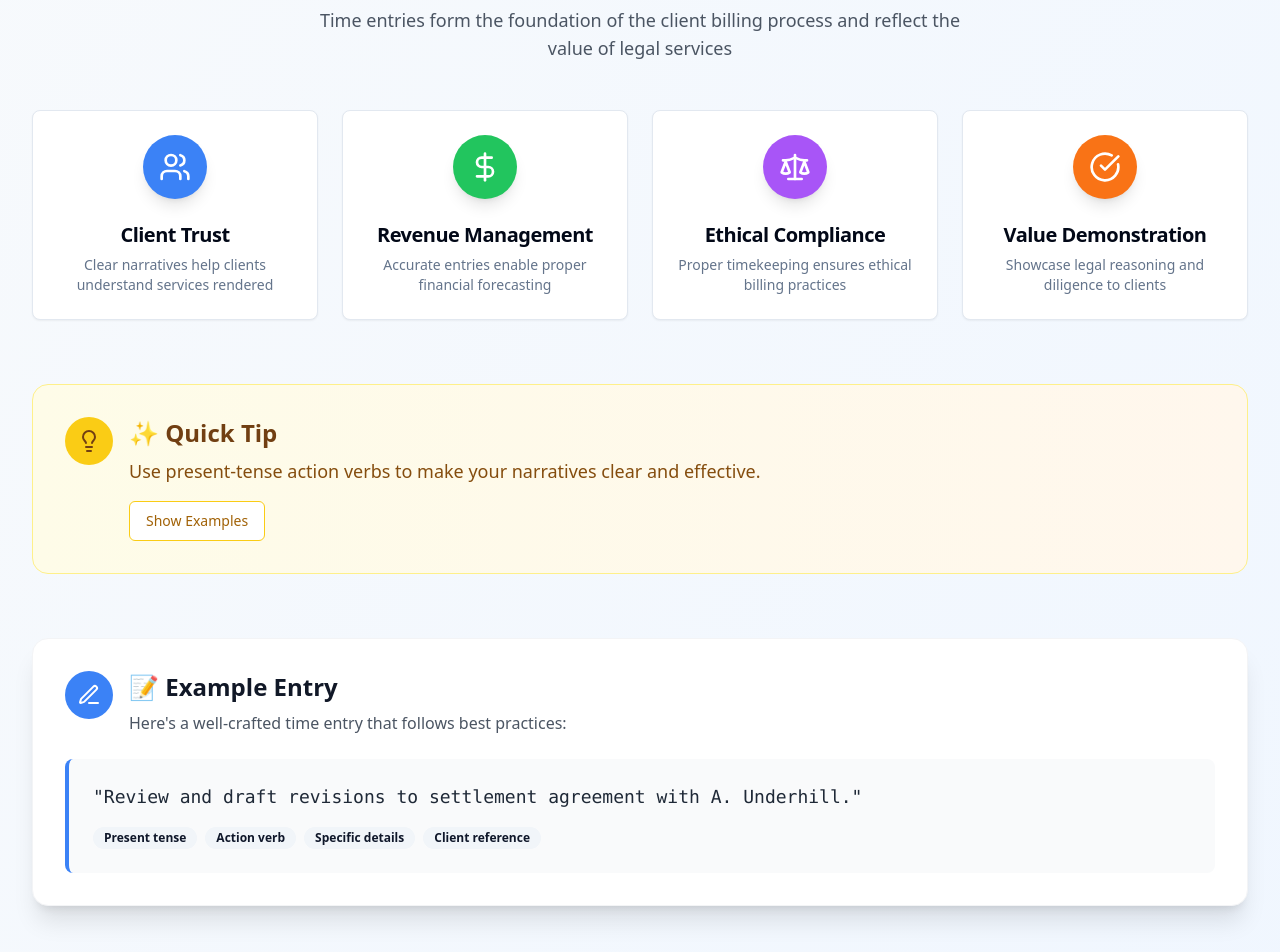
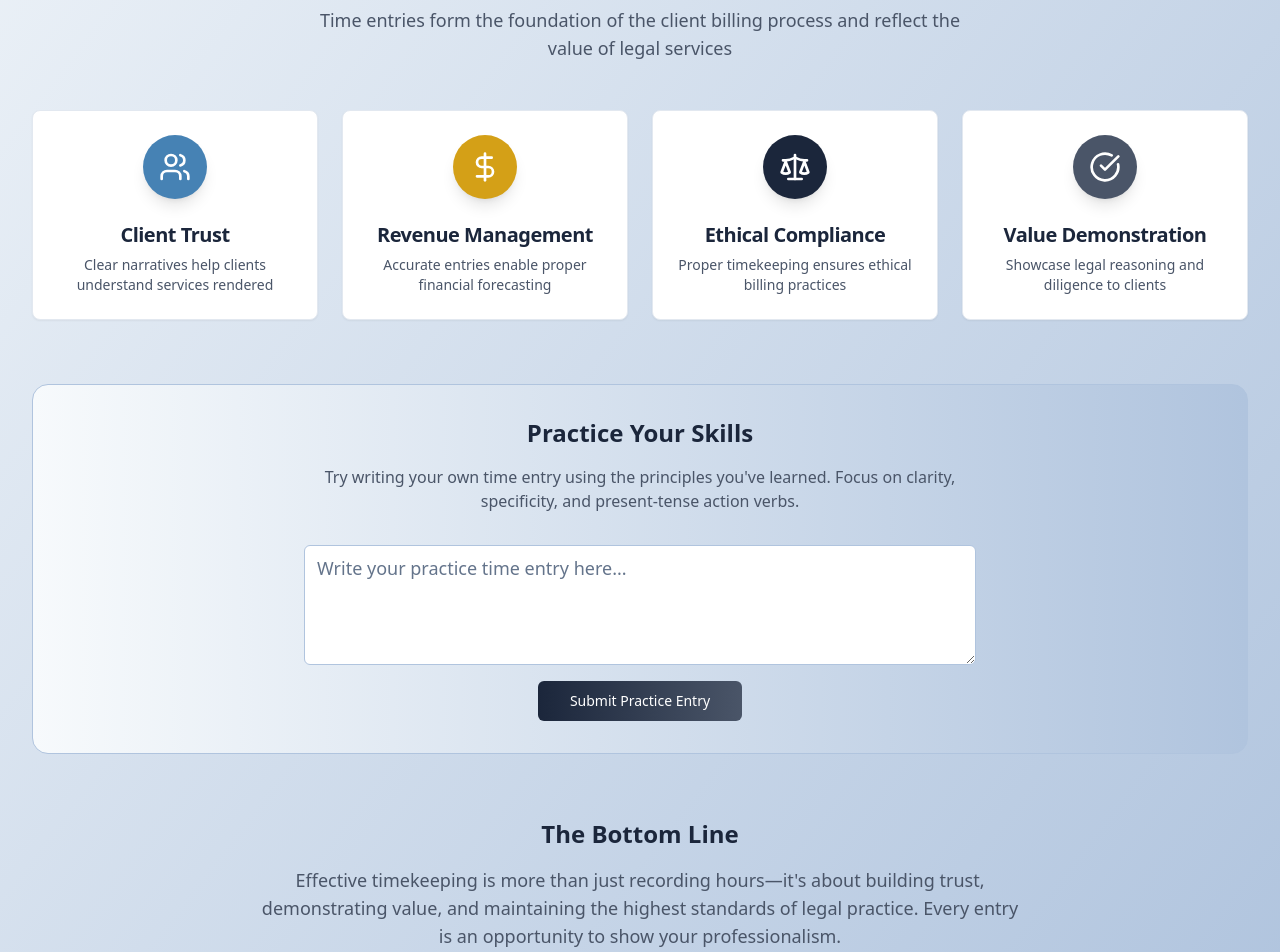
Before and after one commit to tmcleantrain/time-entry-clarity, a React (Vite) app: page / in a window 1280 px wide. Shown: the part 660-1612 px from the top of the page. Built offline with nearby package versions, Linux system fonts and the light colour scheme.

Commit message:
Remove quick tip and example entry
Refactor the interactive guide to remove the quick tip and example entry sections. Also, update the color scheme to use the specified colors.

```diff
--- a/src/pages/Index.tsx
+++ b/src/pages/Index.tsx
@@ -1,6 +1,6 @@
 
 import React, { useState } from 'react';
-import { Clock, Users, DollarSign, Scale, CheckCircle, AlertCircle, Lightbulb, Edit3 } from 'lucide-react';
+import { Clock, Users, DollarSign, Scale, CheckCircle, Edit3 } from 'lucide-react';
 import { Card, CardContent, CardDescription, CardHeader, CardTitle } from '@/components/ui/card';
 import { Badge } from '@/components/ui/badge';
 import { Button } from '@/components/ui/button';
@@ -10,7 +10,6 @@ import { toast } from 'sonner';
 const Index = () => {
   const [selectedCard, setSelectedCard] = useState<number | null>(null);
   const [practiceEntry, setPracticeEntry] = useState('');
-  const [showTip, setShowTip] = useState(false);
 
   const keyAspects = [
     {
@@ -18,28 +17,28 @@ const Index = () => {
       title: 'Client Trust',
       description: 'Clear narratives help clients understand services rendered',
       details: 'Clients rely on detailed descriptions to see the value in legal services. Transparent time entries build trust and demonstrate professionalism.',
-      color: 'bg-blue-500'
+      color: 'bg-[#4682B4]'
     },
     {
       icon: DollarSign,
       title: 'Revenue Management',
       description: 'Accurate entries enable proper financial forecasting',
       details: 'Firms use time entry data to track performance, manage cash flow, and make strategic business decisions.',
-      color: 'bg-green-500'
+      color: 'bg-[#D4A017]'
     },
     {
       icon: Scale,
       title: 'Ethical Compliance',
       description: 'Proper timekeeping ensures ethical billing practices',
       details: 'Detailed and accurate time entries help maintain compliance with legal ethics rules and professional standards.',
-      color: 'bg-purple-500'
+      color: 'bg-[#1b263B]'
     },
     {
       icon: CheckCircle,
       title: 'Value Demonstration',
       description: 'Showcase legal reasoning and diligence to clients',
       details: 'Well-crafted narratives highlight the skill, thought process, and effort that goes into legal work.',
-      color: 'bg-orange-500'
+      color: 'bg-[#4A5568]'
     }
   ];
 
@@ -53,9 +52,9 @@ const Index = () => {
   };
 
   return (
-    <div className="min-h-screen bg-gradient-to-br from-slate-50 to-blue-50">
+    <div className="min-h-screen bg-gradient-to-br from-[#F7FAFc] to-[#B0C4De]">
       {/* Hero Section */}
-      <div className="relative overflow-hidden bg-gradient-to-r from-blue-600 to-purple-700 text-white">
+      <div className="relative overflow-hidden bg-gradient-to-r from-[#1b263B] to-[#4A5568] text-white">
         <div className="absolute inset-0 bg-black/20"></div>
         <div className="relative max-w-7xl mx-auto px-4 sm:px-6 lg:px-8 py-20">
           <div className="text-center">
@@ -64,10 +63,10 @@ const Index = () => {
                 <Clock className="h-12 w-12" />
               </div>
             </div>
-            <h1 className="text-4xl md:text-6xl font-bold mb-6 bg-clip-text text-transparent bg-gradient-to-r from-white to-blue-200">
+            <h1 className="text-4xl md:text-6xl font-bold mb-6 bg-clip-text text-transparent bg-gradient-to-r from-white to-[#B0C4De]">
               The Importance of Timekeeping in Legal Practice
             </h1>
-            <p className="text-xl md:text-2xl mb-8 max-w-3xl mx-auto text-blue-100">
+            <p className="text-xl md:text-2xl mb-8 max-w-3xl mx-auto text-[#B0C4De]">
               Master the art of effective time entries to build client trust, ensure compliance, and demonstrate value
             </p>
             <Badge variant="secondary" className="text-lg px-6 py-2 bg-white/20 backdrop-blur-sm">
@@ -80,8 +79,8 @@ const Index = () => {
       {/* Key Aspects Section */}
       <div className="max-w-7xl mx-auto px-4 sm:px-6 lg:px-8 py-16">
         <div className="text-center mb-12">
-          <h2 className="text-3xl font-bold text-gray-900 mb-4">Why Timekeeping Matters</h2>
-          <p className="text-lg text-gray-600 max-w-2xl mx-auto">
+          <h2 className="text-3xl font-bold text-[#1b263B] mb-4">Why Timekeeping Matters</h2>
+          <p className="text-lg text-[#4A5568] max-w-2xl mx-auto">
             Time entries form the foundation of the client billing process and reflect the value of legal services
           </p>
         </div>
@@ -91,7 +90,7 @@ const Index = () => {
             <Card
               key={index}
               className={`cursor-pointer transition-all duration-300 hover:shadow-xl hover:-translate-y-2 ${
-                selectedCard === index ? 'ring-4 ring-blue-500 shadow-xl' : ''
+                selectedCard === index ? 'ring-4 ring-[#4682B4] shadow-xl' : ''
               }`}
               onClick={() => setSelectedCard(selectedCard === index ? null : index)}
             >
@@ -99,13 +98,13 @@ const Index = () => {
                 <div className={`w-16 h-16 ${aspect.color} rounded-full flex items-center justify-center mx-auto mb-4 shadow-lg`}>
                   <aspect.icon className="h-8 w-8 text-white" />
                 </div>
-                <CardTitle className="text-xl">{aspect.title}</CardTitle>
-                <CardDescription>{aspect.description}</CardDescription>
+                <CardTitle className="text-xl text-[#1b263B]">{aspect.title}</CardTitle>
+                <CardDescription className="text-[#4A5568]">{aspect.description}</CardDescription>
               </CardHeader>
               {selectedCard === index && (
                 <CardContent className="pt-0">
-                  <div className="p-4 bg-gray-50 rounded-lg">
-                    <p className="text-sm text-gray-700">{aspect.details}</p>
+                  <div className="p-4 bg-[#F7FAFc] rounded-lg">
+                    <p className="text-sm text-[#4A5568]">{aspect.details}</p>
                   </div>
                 </CardContent>
               )}
@@ -113,74 +112,11 @@ const Index = () => {
           ))}
         </div>
 
-        {/* Interactive Tip Section */}
-        <div className="bg-gradient-to-r from-yellow-50 to-orange-50 rounded-2xl p-8 mb-16 border border-yellow-200">
-          <div className="flex items-start space-x-4">
-            <div className="p-3 bg-yellow-400 rounded-full">
-              <Lightbulb className="h-6 w-6 text-yellow-900" />
-            </div>
-            <div className="flex-1">
-              <h3 className="text-2xl font-bold text-yellow-900 mb-2">✨ Quick Tip</h3>
-              <p className="text-lg text-yellow-800 mb-4">
-                Use present-tense action verbs to make your narratives clear and effective.
-              </p>
-              <Button
-                onClick={() => setShowTip(!showTip)}
-                variant="outline"
-                className="border-yellow-400 text-yellow-700 hover:bg-yellow-100"
-              >
-                {showTip ? 'Hide Examples' : 'Show Examples'}
-              </Button>
-              {showTip && (
-                <div className="mt-4 p-4 bg-white rounded-lg border border-yellow-200">
-                  <div className="space-y-2">
-                    <div className="flex items-center space-x-2">
-                      <CheckCircle className="h-4 w-4 text-green-500" />
-                      <span className="text-green-700 font-medium">Good:</span>
-                      <span className="text-gray-700">"Review contract terms"</span>
-                    </div>
-                    <div className="flex items-center space-x-2">
-                      <AlertCircle className="h-4 w-4 text-red-500" />
-                      <span className="text-red-700 font-medium">Avoid:</span>
-                      <span className="text-gray-700">"Reviewed contract terms"</span>
-                    </div>
-                  </div>
-                </div>
-              )}
-            </div>
-          </div>
-        </div>
-
-        {/* Example Entry Section */}
-        <div className="bg-white rounded-2xl shadow-xl p-8 mb-16 border border-gray-100">
-          <div className="flex items-start space-x-4 mb-6">
-            <div className="p-3 bg-blue-500 rounded-full">
-              <Edit3 className="h-6 w-6 text-white" />
-            </div>
-            <div>
-              <h3 className="text-2xl font-bold text-gray-900 mb-2">📝 Example Entry</h3>
-              <p className="text-gray-600">Here's a well-crafted time entry that follows best practices:</p>
-            </div>
-          </div>
-
-          <div className="bg-gray-50 rounded-lg p-6 border-l-4 border-blue-500">
-            <p className="text-lg font-mono text-gray-800 mb-4">
-              "Review and draft revisions to settlement agreement with A. Underhill."
-            </p>
-            <div className="flex flex-wrap gap-2">
-              <Badge variant="secondary">Present tense</Badge>
-              <Badge variant="secondary">Action verb</Badge>
-              <Badge variant="secondary">Specific details</Badge>
-              <Badge variant="secondary">Client reference</Badge>
-            </div>
-          </div>
-        </div>
-
         {/* Practice Section */}
-        <div className="bg-gradient-to-r from-blue-50 to-purple-50 rounded-2xl p-8 border border-blue-200">
+        <div className="bg-gradient-to-r from-[#F7FAFc] to-[#B0C4De] rounded-2xl p-8 border border-[#B0C4De]">
           <div className="text-center mb-8">
-            <h3 className="text-2xl font-bold text-gray-900 mb-4">Practice Your Skills</h3>
-            <p className="text-gray-600 max-w-2xl mx-auto">
+            <h3 className="text-2xl font-bold text-[#1b263B] mb-4">Practice Your Skills</h3>
+            <p className="text-[#4A5568] max-w-2xl mx-auto">
               Try writing your own time entry using the principles you've learned. Focus on clarity, specificity, and present-tense action verbs.
             </p>
           </div>
@@ -190,12 +126,12 @@ const Index = () => {
               placeholder="Write your practice time entry here..."
               value={practiceEntry}
               onChange={(e) => setPracticeEntry(e.target.value)}
-              className="min-h-[120px] mb-4 text-lg"
+              className="min-h-[120px] mb-4 text-lg border-[#B0C4De] focus:border-[#4682B4]"
             />
             <div className="flex justify-center">
               <Button
                 onClick={handlePracticeSubmit}
-                className="bg-gradient-to-r from-blue-600 to-purple-600 hover:from-blue-700 hover:to-purple-700 text-white px-8 py-2"
+                className="bg-gradient-to-r from-[#1b263B] to-[#4A5568] hover:from-[#4A5568] hover:to-[#1b263B] text-white px-8 py-2"
               >
                 Submit Practice Entry
               </Button>
@@ -205,8 +141,8 @@ const Index = () => {
 
         {/* Impact Section */}
         <div className="text-center mt-16">
-          <h3 className="text-2xl font-bold text-gray-900 mb-4">The Bottom Line</h3>
-          <p className="text-lg text-gray-600 max-w-3xl mx-auto">
+          <h3 className="text-2xl font-bold text-[#1b263B] mb-4">The Bottom Line</h3>
+          <p className="text-lg text-[#4A5568] max-w-3xl mx-auto">
             Effective timekeeping is more than just recording hours—it's about building trust, demonstrating value,
             and maintaining the highest standards of legal practice. Every entry is an opportunity to show your professionalism.
           </p>
```
